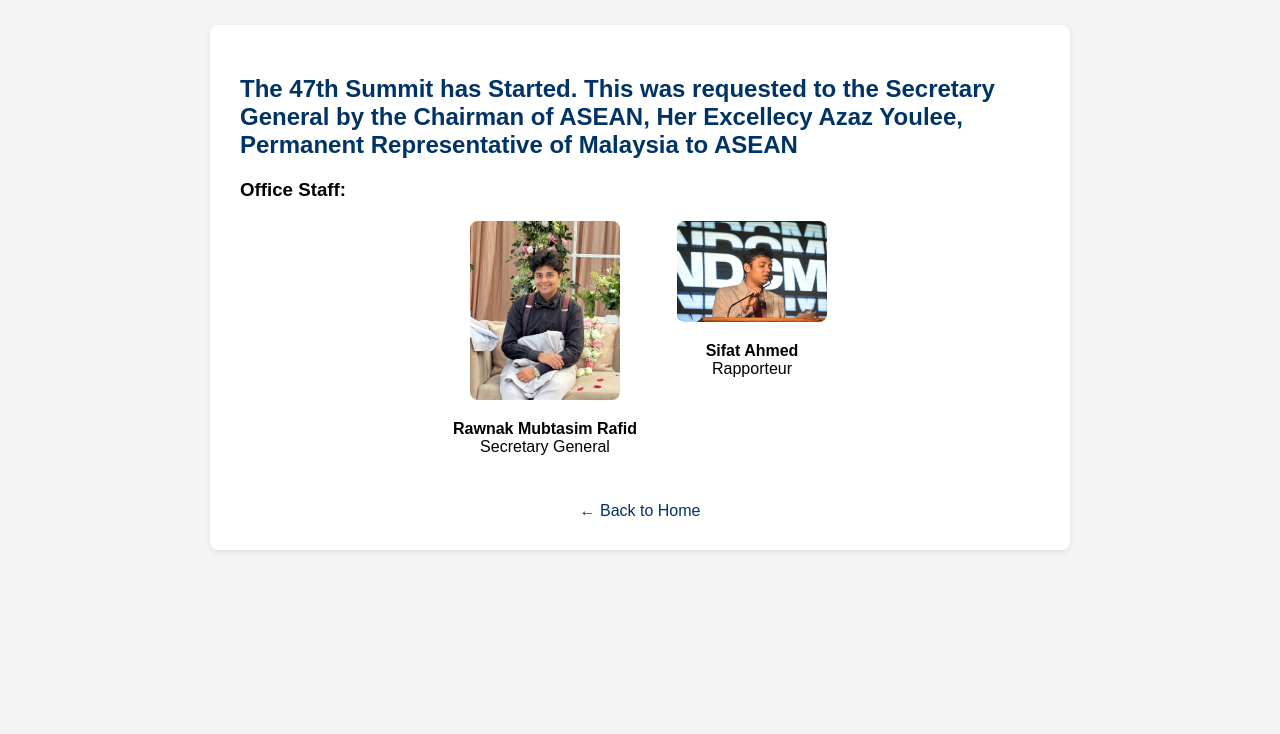
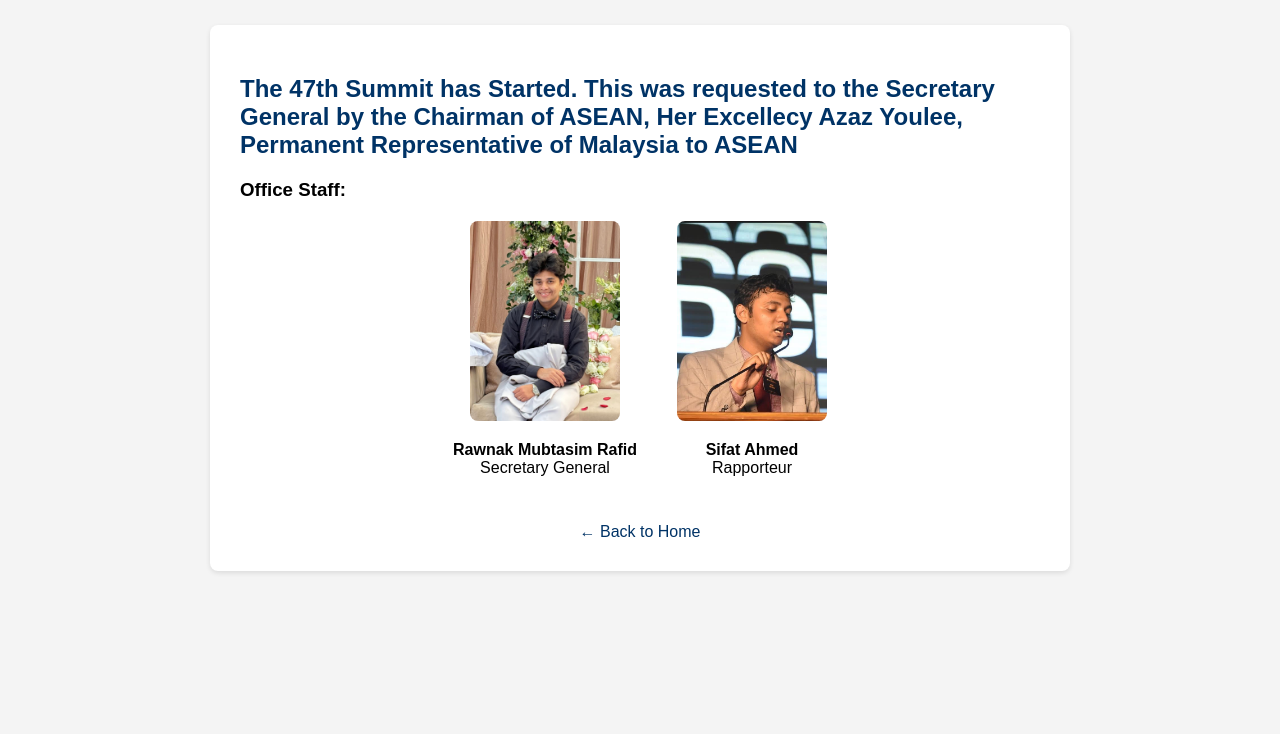
Before and after one commit to Rawnakrafid/ASEAN, a plain HTML site: page events.html in a window 1280 px wide. Shown: the part 66-800 px from the top of the page. Drawn offline with Linux system fonts and the light colour scheme.

Commit message:
udpate 913

```diff
--- a/events.html
+++ b/events.html
@@ -4,6 +4,13 @@
   <meta charset="UTF-8">
   <title>ASEAN Statements</title>
   <style>
+    img {
+  width: 150px;      /* fixed width */
+  height: 200px;     /* fixed height */
+  object-fit: cover; /* crop/scale image nicely */
+  border-radius: 8px; /* optional rounded corners */
+}
+
     body {
       font-family: Arial, sans-serif;
       background: #f4f4f4;
@@ -94,11 +101,11 @@
  <h3>Office Staff:</h3>
     <div style="display: flex; gap: 40px; justify-content: center; margin-top: 20px;">
       <div style="text-align: center;">
-        <img src="rawnak.jpg" alt="Rawnak Mubtasim Rafid" style="width: 150px; border-radius: 8px;">
+        <img src="rawnak.jpg" alt="Rawnak Mubtasim Rafid" class=".img">
         <p><strong>Rawnak Mubtasim Rafid</strong><br>Secretary General</p>
       </div>
       <div style="text-align: center;">
-        <img src="sifat.jpg" alt="Sifat Ahmed" style="width: 150px; border-radius: 8px;">
+        <img src="sifat.jpg" alt="Sifat Ahmed" class=".img">
         <p><strong>Sifat Ahmed</strong><br>Rapporteur</p>
       </div>
     </div>
```
